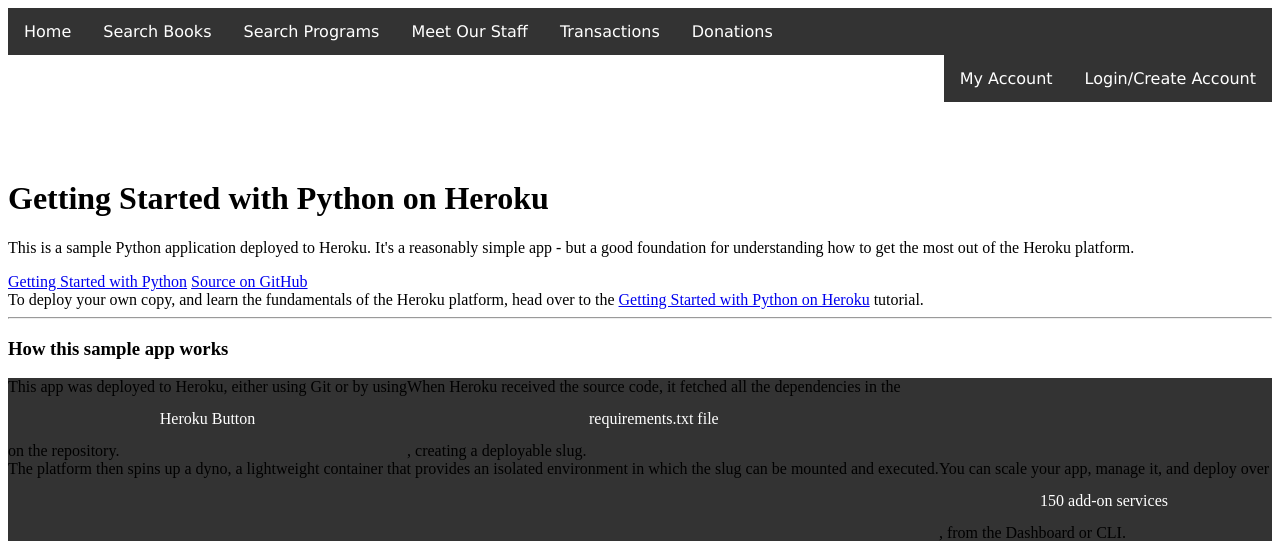
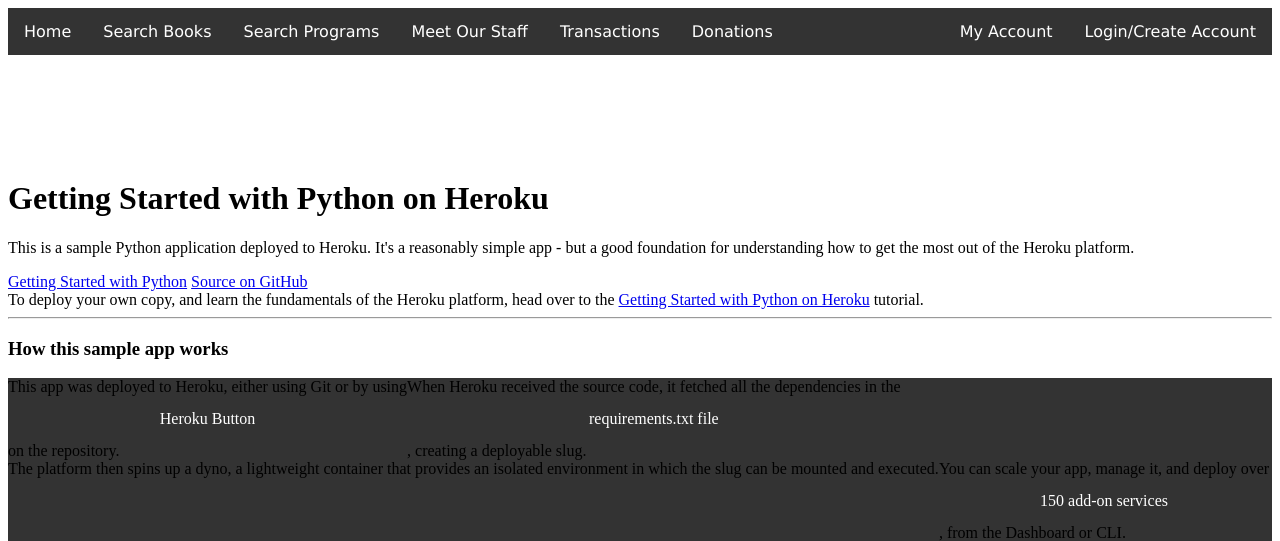
Before and after one commit to erinreily/what-in-testnation, a Django app: page / in a window 1280 px wide. Shown: the top 541 px of the page. Run offline with Django 3.2, Linux system fonts and the light colour scheme; some libraries are stand-ins or nearby versions.

Commit message:
Update base.html

```diff
--- a/hello/templates/base.html
+++ b/hello/templates/base.html
@@ -45,11 +45,9 @@
       <li><a href="">Meet Our Staff</a></li>
       <li class="librarian"><a href="">Transactions</a></li>
       <li><a href="">Donations</a></li>
-    </ul>
-    <ul class="navbar-right">
       <li class="navbar-right"><a href="">Login/Create Account</a></li>
       <li class="navbar-right loggedin"><a href="">My Account</a></li>
-    </ul>
+  </ul>
 </nav>
 
 {% block content %}{% endblock %}
```
